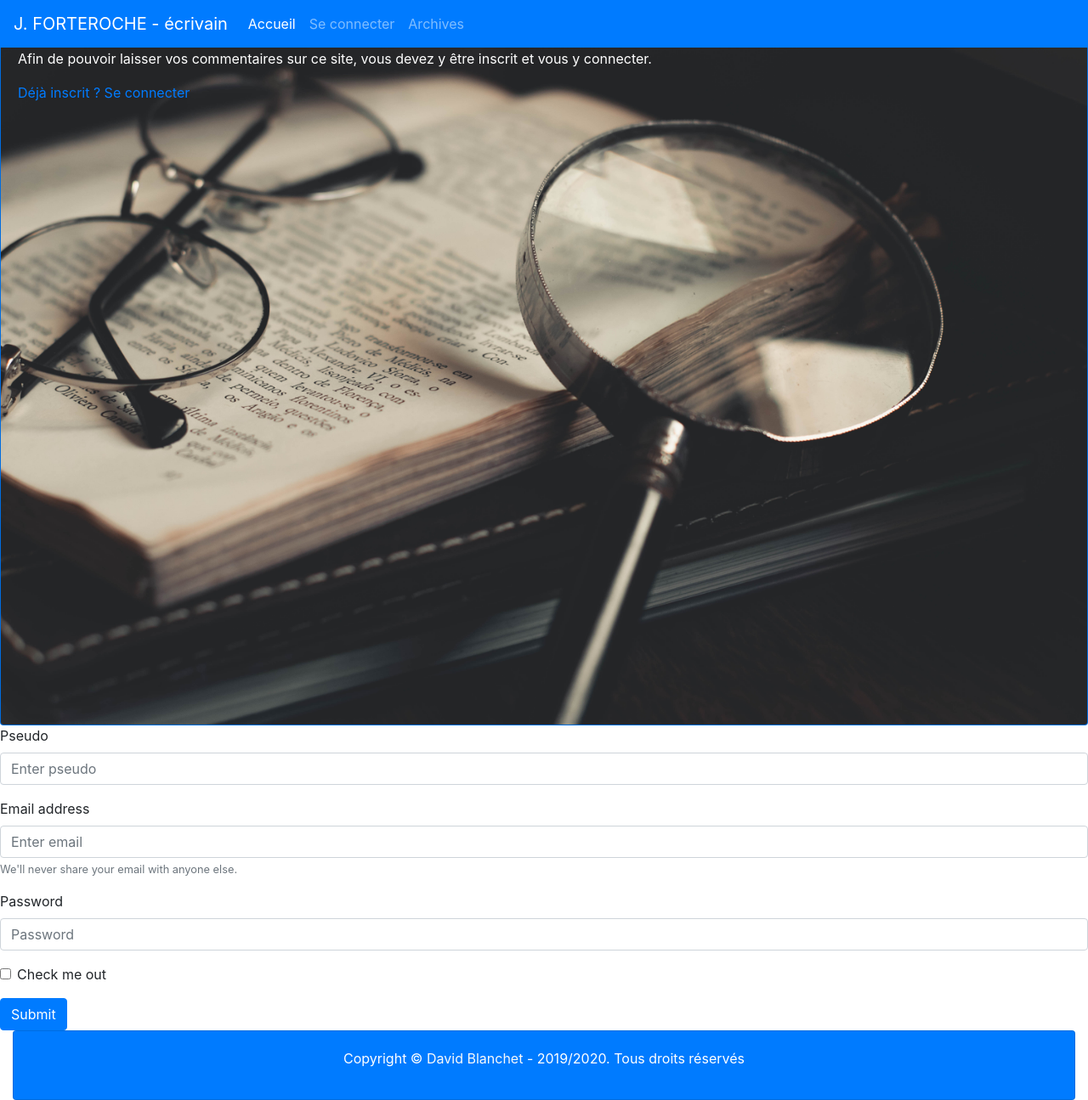
After one commit to KingofB/Blog-ecrivain, a PHP site: page /proj4/view/connexionView.php in a window 1280 px wide. The commit adds this page. Shown: the whole page at 85% size. Run offline with PHP 8.4, Linux system fonts and the light colour scheme.

Commit message:
creation vue de connexion / inscription

```diff
--- a/view/base.php
+++ b/view/base.php
@@ -20,7 +20,7 @@
         <div class="collapse navbar-collapse" id="navbarsExampleDefault">
             <ul class="navbar-nav mr-auto">
                 <li class="nav-item active">
-                    <a class="nav-link" href="http://localhost/proj4/index.php?action=home">Accueil<span class="sr-only">(current)</span></a>
+                    <a class="nav-link" href="/proj4/index.php?action=home">Accueil<span class="sr-only">(current)</span></a>
                 </li>
                 <li class="nav-item">
                     <a class="nav-link" href="http://localhost/proj4/index.php?action=connexion">Se connecter</a>
--- /dev/null
+++ b/view/connexionView.php
@@ -0,0 +1,35 @@
+<?php ob_start(); ?>
+<div class="card bg-primary text-white">
+    <img src="/proj4/public/images/comments.jpg" class="card-img" alt="livre, crayon et loupe">
+    <div class="card-img-overlay">
+        <h5 class="card-title">Connexion / Inscription</h5>
+        <p class="card-text">Afin de pouvoir laisser vos commentaires sur ce site, vous devez y être inscrit et vous y connecter.</p>
+        <p><a href="">Déjà inscrit ? Se connecter</a></p>
+    </div>
+</div>
+
+<form action="/proj4/index.php?action=connexion" method="POST">
+    <div class="form-group">
+        <label for="exampleInputEmail1">Pseudo</label>
+        <input type="email" class="form-control" id="exampleInputEmail1" aria-describedby="emailHelp" placeholder="Enter pseudo">
+    </div>
+    <div class="form-group">
+        <label for="exampleInputEmail1">Email address</label>
+        <input type="email" class="form-control" id="exampleInputEmail1" aria-describedby="emailHelp" placeholder="Enter email">
+        <small id="emailHelp" class="form-text text-muted">We'll never share your email with anyone else.</small>
+    </div>
+    <div class="form-group">
+        <label for="exampleInputPassword1">Password</label>
+        <input type="password" class="form-control" id="exampleInputPassword1" placeholder="Password">
+    </div>
+    <div class="form-group form-check">
+        <input type="checkbox" class="form-check-input" id="exampleCheck1">
+        <label class="form-check-label" for="exampleCheck1">Check me out</label>
+    </div>
+    <button type="submit" class="btn btn-primary">Submit</button>
+</form>
+
+
+<?php $content = ob_get_clean(); ?>
+
+<?php require('base.php'); ?>
```
Also changed, not shown: controller/controller.php (+19 -0 lines), index.php (+3 -6 lines), model/model.php (+10 -0 lines), public/images/comments.jpg (added).
